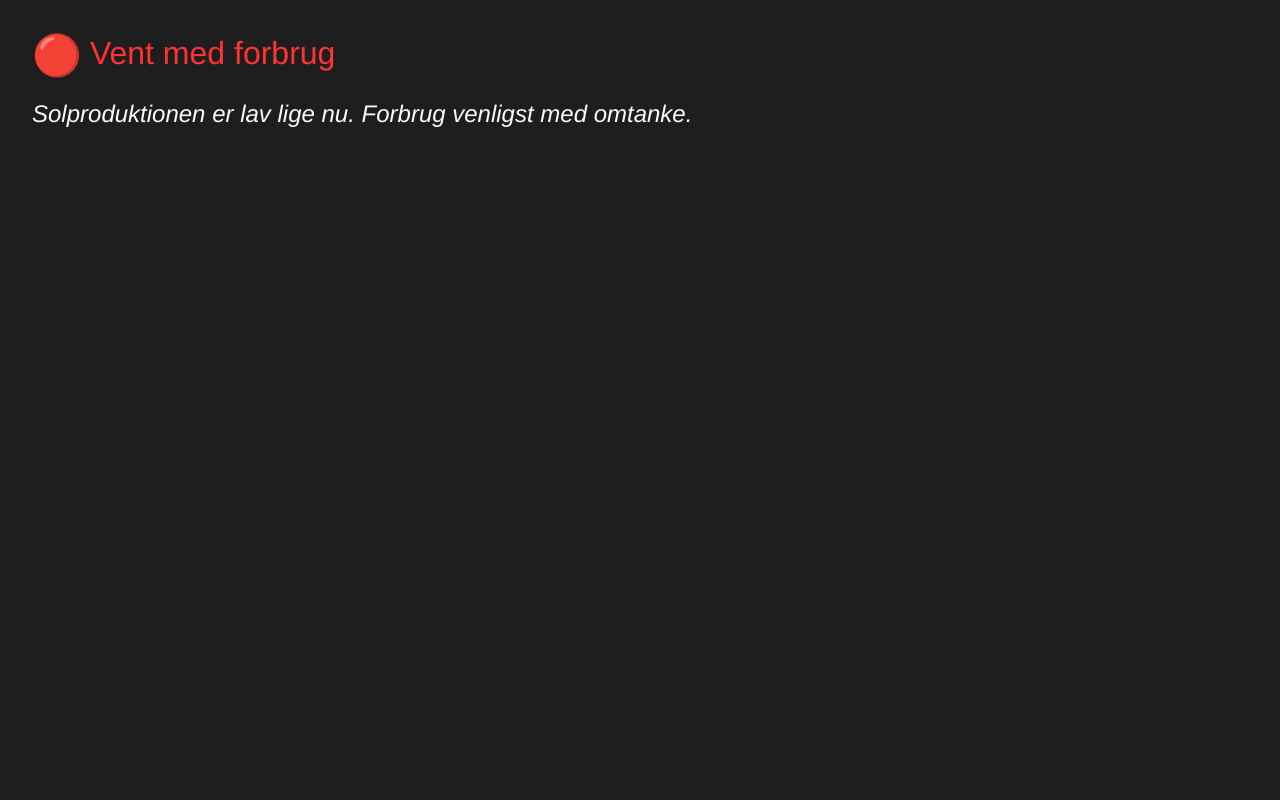
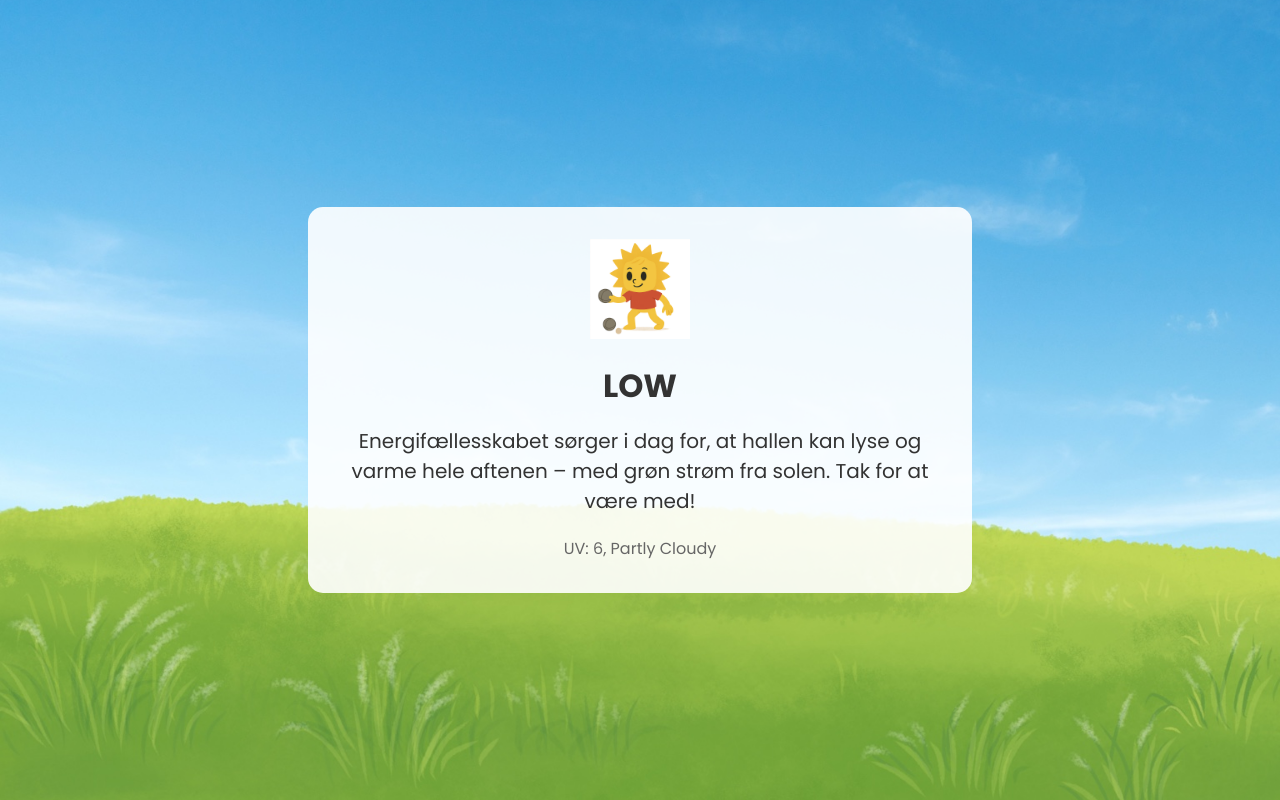
Before and after one commit to PedriBD/EnergiProjekt, a plain HTML site: page index.html in a window 1280 px wide. Drawn offline with Linux system fonts and the light colour scheme.

Commit message:
Nyt Layout

```diff
--- a/index.html
+++ b/index.html
@@ -2,92 +2,56 @@
 <!DOCTYPE html>
 <html lang="da">
 <head>
-    <meta charset="UTF-8">
-    <meta name="viewport" content="width=device-width, initial-scale=1.0">
-    <title>Energifællesskab</title>
+  <meta charset="UTF-8" />
+  <meta name="viewport" content="width=device-width, initial-scale=1.0"/>
+  <title>Energifællesskab Status</title>
+  <link href="https://fonts.googleapis.com/css2?family=Poppins:wght@400;700&display=swap" rel="stylesheet">
   <style>
     body {
-            font-family: "Helvetica Neue", Helvetica, Arial, sans-serif;
-            background-color: #1e1e1e;
-            color: #f9f9f9;
+      font-family: 'Poppins', sans-serif;
       margin: 0;
-            padding: 2rem;
+      padding: 0;
+      background: url('bg.jpg') no-repeat center center fixed;
+      background-size: cover;
+      display: flex;
+      justify-content: center;
+      align-items: center;
+      height: 100vh;
+      color: #333;
+      text-align: center;
+    }
+    .container {
+      background-color: rgba(255, 255, 255, 0.9);
+      padding: 2em;
+      border-radius: 15px;
+      max-width: 600px;
+    }
+    img.icon {
+      width: 100px;
+      margin-bottom: 1em;
     }
     .status {
-            font-size: 2rem;
-            margin-bottom: 1rem;
+      font-size: 2em;
+      font-weight: bold;
+      margin-bottom: 0.5em;
     }
     .message {
-            font-size: 1.5rem;
-            line-height: 1.6;
-            font-style: italic;
+      font-size: 1.25em;
+      margin-bottom: 1em;
     }
-        .low {
-            color: #00cc66;
-        }
-        .medium {
-            color: #ffcc00;
-        }
-        .high {
-            color: #ff3333;
-        }
-        .status-icon {
-            font-size: 2.5rem;
-            margin-right: 0.5rem;
-            vertical-align: middle;
-        }
-        #community-screen {
-            display: none;
+    .weather {
+      font-size: 1em;
+      color: #666;
     }
   </style>
 </head>
 <body>
-    <div id="status-screen">
-        <div id="statusMessage" class="status"><span class="status-icon">⚡</span>Status opdateres...</div>
-        <div id="statusData" class="message">Henter data...</div>
+  <div class="container">
+    <img src="icon.png" alt="Sol ikon" class="icon"/>
+    <div class="status" id="status">Henter status...</div>
+    <div class="message" id="message"></div>
+    <div class="weather" id="weather"></div>
   </div>
-    <div id="community-screen" class="message"></div>
-
-    <script>
-        let showingCommunity = false;
-
-        document.body.addEventListener("click", () => {
-            showingCommunity = !showingCommunity;
-            document.getElementById("community-screen").style.display = showingCommunity ? "block" : "none";
-            document.getElementById("status-screen").style.display = showingCommunity ? "none" : "block";
-        });
-
-        fetch("status.json")
-            .then(response => response.json())
-            .then(data => {
-                const status = data.status;
-                const iconMap = {
-                    "LOW": "🟢",
-                    "MEDIUM": "🟡",
-                    "HIGH": "🔴"
-                };
-                const messages = {
-                    "LOW": "Energifællesskabet sørger i dag for, at hallen kan lyse og varme hele aftenen – med grøn strøm fra solen. Tak for at være med!",
-                    "MEDIUM": "Der er strøm nok i fællesskabet til håndboldtræning og aktiviteter i hallen – takket være lokal solenergi.",
-                    "HIGH": "Produktionen er lav i dag – men energifællesskabet er stadig med til at holde caféen og petanque i gang på grøn strøm."
-                };
-
-                const statusText = {
-                    "LOW": "Brug løs af strømmen",
-                    "MEDIUM": "Brug med omtanke",
-                    "HIGH": "Vent med forbrug"
-                };
-
-                document.getElementById("statusMessage").innerHTML = `<span class="status-icon">${iconMap[status]}</span>${statusText[status]}`;
-                document.getElementById("statusMessage").className = "status " + status.toLowerCase();
-                document.getElementById("statusData").textContent = data.details;
-
-                document.getElementById("community-screen").textContent = messages[status];
-            })
-            .catch(error => {
-                document.getElementById("statusMessage").textContent = "Fejl i data!";
-                document.getElementById("statusData").textContent = error.toString();
-            });
-    </script>
+  <script src="script.js"></script>
 </body>
 </html>
--- a/script.js
+++ b/script.js
@@ -1,43 +1,12 @@
 
-async function hentData() {
-  try {
-    const res = await fetch("status.json");
-    const data = await res.json();
-
-    const status = data.status || "HIGH";
-    const message = data.message || "Ingen besked tilgængelig.";
-
-    const statusEl = document.getElementById("status");
-    const messageEl = document.getElementById("message");
-    const communityEl = document.getElementById("community");
-
-    statusEl.className = status.toLowerCase();
-    statusEl.textContent = {
-      LOW: "🔋 Grøn strøm – brug løs!",
-      MEDIUM: "⚠️ Brug med omtanke",
-      HIGH: "⛔ Vent med forbrug"
-    }[status];
-
-    messageEl.textContent = message;
-    communityEl.style.display = "none"; // Skjul community som standard
-    statusEl.style.display = "block";   // Vis status
-  } catch (e) {
-    console.error("Fejl ved hentning af status.json", e);
-  }
-}
-
-function toggleCommunity() {
-  const statusEl = document.getElementById("status");
-  const communityEl = document.getElementById("community");
-
-  if (communityEl.style.display === "none") {
-    communityEl.style.display = "block";
-    statusEl.style.display = "none";
-  } else {
-    communityEl.style.display = "none";
-    statusEl.style.display = "block";
-  }
-}
-
-hentData();
-setInterval(hentData, 5 * 60 * 1000);
+fetch("status.json")
+  .then(res => res.json())
+  .then(data => {
+    document.getElementById("status").textContent = data.status;
+    document.getElementById("message").textContent = data.message;
+    document.getElementById("weather").textContent = "UV: " + data.uv + ", " + data.condition;
+  })
+  .catch(error => {
+    document.getElementById("status").textContent = "Fejl!";
+    document.getElementById("message").textContent = "Kunne ikke hente data.";
+  });
--- a/status.json
+++ b/status.json
@@ -1,5 +1,7 @@
 
 {
-  "status": "HIGH",
-  "details": "Solproduktionen er lav lige nu. Forbrug venligst med omtanke."
+  "status": "LOW",
+  "message": "Energifællesskabet sørger i dag for, at hallen kan lyse og varme hele aftenen – med grøn strøm fra solen. Tak for at være med!",
+  "uv": 6,
+  "condition": "Partly Cloudy"
 }
```
Also changed, not shown: bg.jpg (added), icon.png (added), 1 other file. Lines whose indentation alone changed are shown as unchanged.
